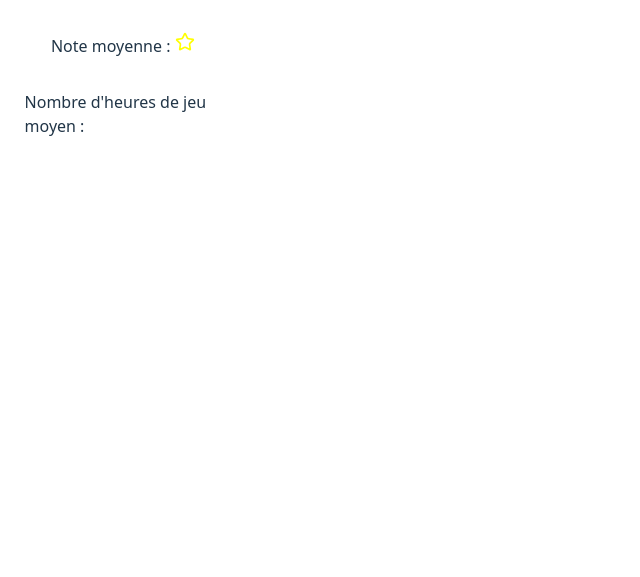
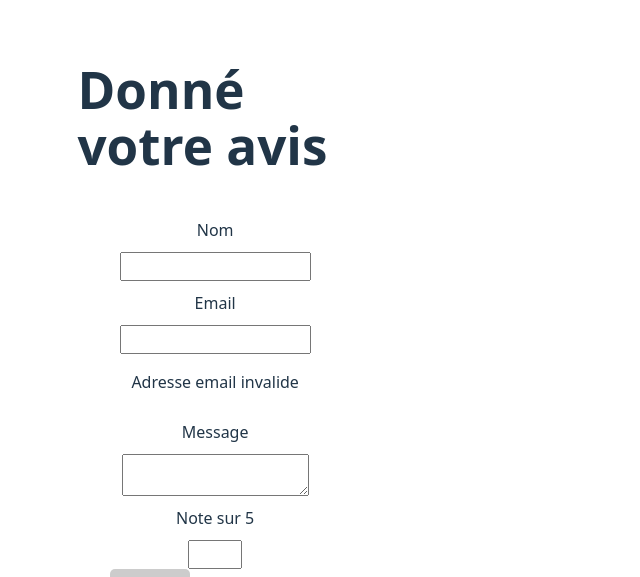
Before and after one commit to Ikdek/eval-js-jules, a React (Vite) app in the folder Ikmdb/: page /items/1 in a window 1280 px wide. Shown: the part 523-1100 px from the top of the page, without its empty margins (0-640 px from the left). Before the commit the page ends 800 px from the top, so only its background shows below. Built offline with nearby package versions, Linux system fonts and the light colour scheme; no server answers.

Commit message:
feat: Add new `Form`, and `EmailField` components for UI and input validation.

```diff
--- a/Ikmdb/src/components/Card.css
+++ b/Ikmdb/src/components/Card.css
@@ -29,7 +29,7 @@
 .card-button {
     margin: 10px 10px 0px 0px;
     padding: 5px 10px;
-    background-color: #4CAF50;
+    background-color: #198900;
     color: white;
     border: none;
     border-radius: 5px;
--- /dev/null
+++ b/Ikmdb/src/components/EmailField.jsx
@@ -0,0 +1,29 @@
+import { useEffect, useState } from "react"
+import "./Form.css"
+
+export default function EmailField({ checkEmail }) {
+    const [inputValue, setInputValue] = useState("")
+    const [valid, setValid] = useState(false)
+
+    const handleChange = (e) => {
+        setInputValue(e.target.value)
+
+        const isValid = /^[a-zA-Z0-9]+@[a-zA-Z0-9]+\.[A-Za-z]+$/.test(inputValue)
+        setValid(isValid)
+        checkEmail(isValid)
+    }
+
+    return (
+        <>
+            <label htmlFor="email">Email</label>
+            <input
+                type="email"
+                id="email"
+                name="email"
+                value={inputValue}
+                onChange={handleChange}
+            />
+            {valid ? <p>Adresse email valide</p> : <p>Adresse email invalide</p>}
+        </>
+    )
+}
--- /dev/null
+++ b/Ikmdb/src/components/Form.css
@@ -0,0 +1,48 @@
+.form-container {
+    display: flex;
+    flex-direction: column;
+    align-items: center;
+    width: 80%;
+    margin: 0 auto;
+    margin-top: 20px;
+    justify-content: center;
+}
+
+form {
+    display: flex;
+    flex-direction: column;
+    align-items: center;
+}
+
+label {
+    margin: 10px 0;
+}
+
+input {
+    padding: 5px;
+    margin: 0 10px;
+}
+
+textarea {
+    padding: 5px;
+    margin: 0 10px;
+}
+
+input[type="number"] {
+    padding: 5px;
+    margin: 0 10px;
+}
+
+
+button {
+    background-color: #198900;
+    color: white;
+    border: none;
+    border-radius: 5px;
+    cursor: pointer;
+}
+
+button:disabled {
+    background-color: #ccc;
+    cursor: not-allowed;
+}
--- /dev/null
+++ b/Ikmdb/src/components/Form.jsx
@@ -0,0 +1,24 @@
+import { useState } from "react"
+import EmailField from "./EmailField"
+import "./Form.css"
+export default function Form() {
+    const [valid, setValid] = useState(false)
+    function checkEmail(isValid) {
+        setValid(isValid)
+    }
+    return (
+        <div className="form-container">
+            <h1>Donné votre avis</h1>
+            <form>
+                <label htmlFor="name">Nom</label>
+                <input type="text" id="name" name="name" />
+                <EmailField checkEmail={checkEmail} />
+                <label htmlFor="message">Message</label>
+                <textarea id="message" name="message"></textarea>
+                <label htmlFor="rating">Note sur 5</label>
+                <input type="number" id="rating" name="rating" max="5" min="0" />
+                <button type="submit" disabled={!valid}>Envoyer</button>
+            </form>
+        </div >
+    )
+}
--- a/Ikmdb/src/pages/Items/Items.css
+++ b/Ikmdb/src/pages/Items/Items.css
@@ -30,7 +30,7 @@
 
 button {
     padding: 5px 10px;
-    background-color: #4CAF50;
+    background-color: #198900;
     color: white;
     border: none;
     border-radius: 5px;
--- a/Ikmdb/src/pages/Items/Items.jsx
+++ b/Ikmdb/src/pages/Items/Items.jsx
@@ -4,6 +4,7 @@ import { useParams } from "react-router"
 import { useNavigate } from "react-router"
 import { ArrowLeft, Star } from "lucide-react"
 import "./Items.css"
+import Form from "../../components/Form"
 export default function Items() {
     const id = useParams().id
     const [item, setItem] = useState([])
@@ -30,7 +31,7 @@ export default function Items() {
             <p className="item-reviews">Nombre de critiques : {item.reviews_count}</p>
             <p className="item-rating">Note moyenne : {item.rating} <Star size={20} color="yellow" /></p>
             <p className="item-playtime">Nombre d'heures de jeu moyen : {item.playtime}</p>
-
+            <Form />
         </div>
     )
 }
```
